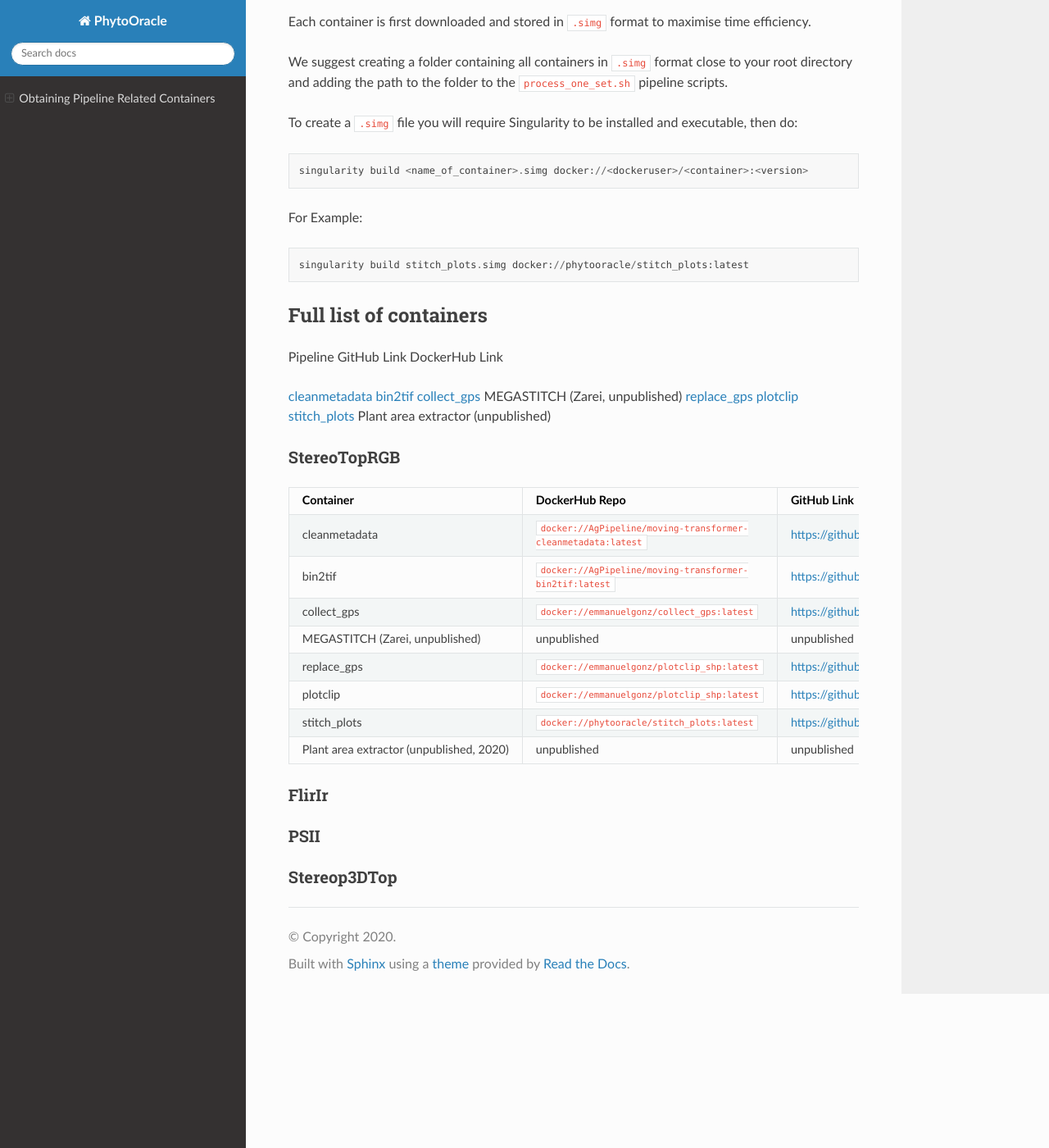
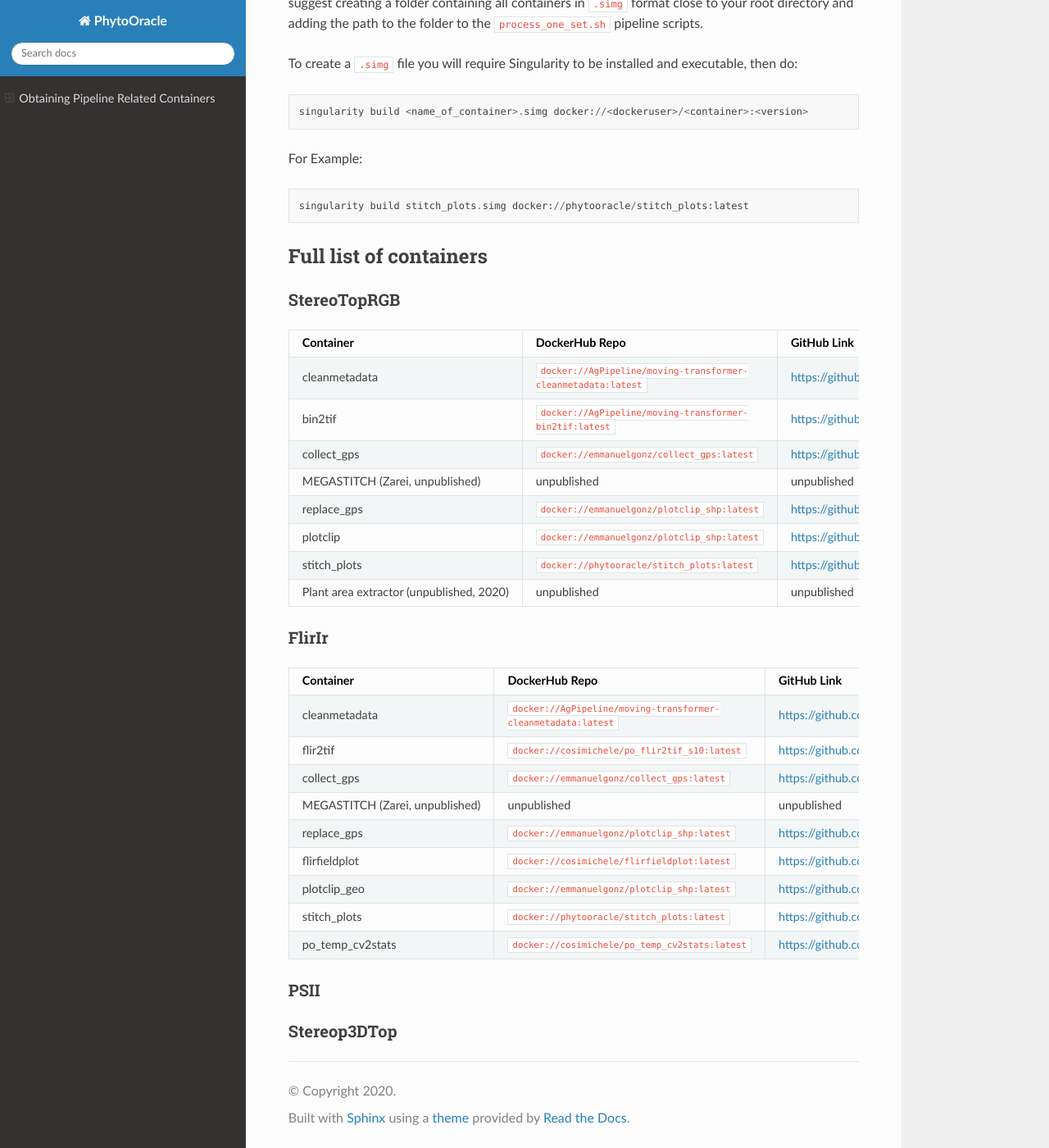
Before and after one commit to LyonsLab/PhytoOracle, a Sphinx documentation site: the page built from docs/6_Installing_software.rst, in a window 1280 px wide and 1400 px high, scrolled down 265 px. Shown: the whole window at 82% size. Built offline with Sphinx 7.4.7 and the Read the Docs theme 2.0.0, drawn with Linux system fonts in a browser that asks for light colours; some of the changed text lies outside the part shown.

Commit message:
Soft instructions

```diff
--- a/docs/6_Installing_software.rst
+++ b/docs/6_Installing_software.rst
@@ -2,13 +2,9 @@
 Obtaining Pipeline Related Containers
 *************************************
 
-All the code used throughout the pipeline is containerized through `Docker <https://www.docker.com/>`_ and hosted on `DockerHub <https://hub.docker.com/>`_.
+All the code used throughout the pipeline is containerized through `Docker <https://www.docker.com/>`_ and hosted on `DockerHub <https://hub.docker.com/>`_. We use `Singularity <https://sylabs.io/docs/>`_ to execute containers on the HPC system.
 
-We use `Singularity <https://sylabs.io/docs/>`_ to execute containers on the HPC system.
-
-Each container is first downloaded and stored in :code:`.simg` format to maximise time efficiency.
-
-We suggest creating a folder containing all containers in :code:`.simg` format close to your root directory and adding the path to the folder to the :code:`process_one_set.sh` pipeline scripts.
+Each container is first downloaded and stored in :code:`.simg` format to maximise time efficiency. We suggest creating a folder containing all containers in :code:`.simg` format close to your root directory and adding the path to the folder to the :code:`process_one_set.sh` pipeline scripts.
 
 To create a :code:`.simg` file you will require Singularity to be installed and executable, then do:
 
@@ -24,19 +20,6 @@ For Example:
 
 Full list of containers
 =======================
-
-Pipeline
-GitHub Link
-DockerHub Link
-
-`cleanmetadata <https://github.com/AgPipeline/moving-transformer-cleanmetadata>`_
-`bin2tif <https://github.com/AgPipeline/moving-transformer-bin2tif>`_
-`collect_gps <https://github.com/emmanuelgonz/collect_gps>`_
-MEGASTITCH (Zarei, unpublished)
-`replace_gps <https://github.com/emmanuelgonz/edit_gps>`_
-`plotclip <https://github.com/emmanuelgonz/plotclip_shp>`_
-`stitch_plots <https://github.com/phytooracle/stitch_plots>`_
-Plant area extractor (unpublished)
 
 StereoTopRGB
 ^^^^^^^^^^^^
@@ -75,6 +58,40 @@ StereoTopRGB
 FlirIr
 ^^^^^^
 
+.. list-table::
+   :header-rows: 1
+
+   * - Container
+     - DockerHub Repo
+     - GitHub Link
+   * - cleanmetadata
+     - :code:`docker://AgPipeline/moving-transformer-cleanmetadata:latest`
+     - https://github.com/AgPipeline/moving-transformer-cleanmetadata
+   * - flir2tif
+     - :code:`docker://cosimichele/po_flir2tif_s10:latest`
+     - https://github.com/CosiMichele/Containers/tree/master/po_flir2tif_s10
+   * - collect_gps
+     - :code:`docker://emmanuelgonz/collect_gps:latest`
+     - https://github.com/emmanuelgonz/collect_gps
+   * - MEGASTITCH (Zarei, unpublished)
+     - unpublished
+     - unpublished
+   * - replace_gps
+     - :code:`docker://emmanuelgonz/plotclip_shp:latest`
+     - https://github.com/emmanuelgonz/edit_gps
+   * - flirfieldplot
+     - :code:`docker://cosimichele/flirfieldplot:latest`
+     - https://github.com/CosiMichele/Containers/tree/master/flirfieldplot
+   * - plotclip_geo
+     - :code:`docker://emmanuelgonz/plotclip_shp:latest`
+     - https://github.com/emmanuelgonz/plotclip_shp
+   * - stitch_plots
+     - :code:`docker://phytooracle/stitch_plots:latest`
+     - https://github.com/phytooracle/stitch_plots
+   * - po_temp_cv2stats
+     - :code:`docker://cosimichele/po_temp_cv2stats:latest`
+     - https://github.com/CosiMichele/Containers/tree/master/po_meantemp_comb
+
 PSII
 ^^^^
 
```
Also changed, not shown: docs/4_StereoTopRGB_run.rst (+4 -4 lines).
